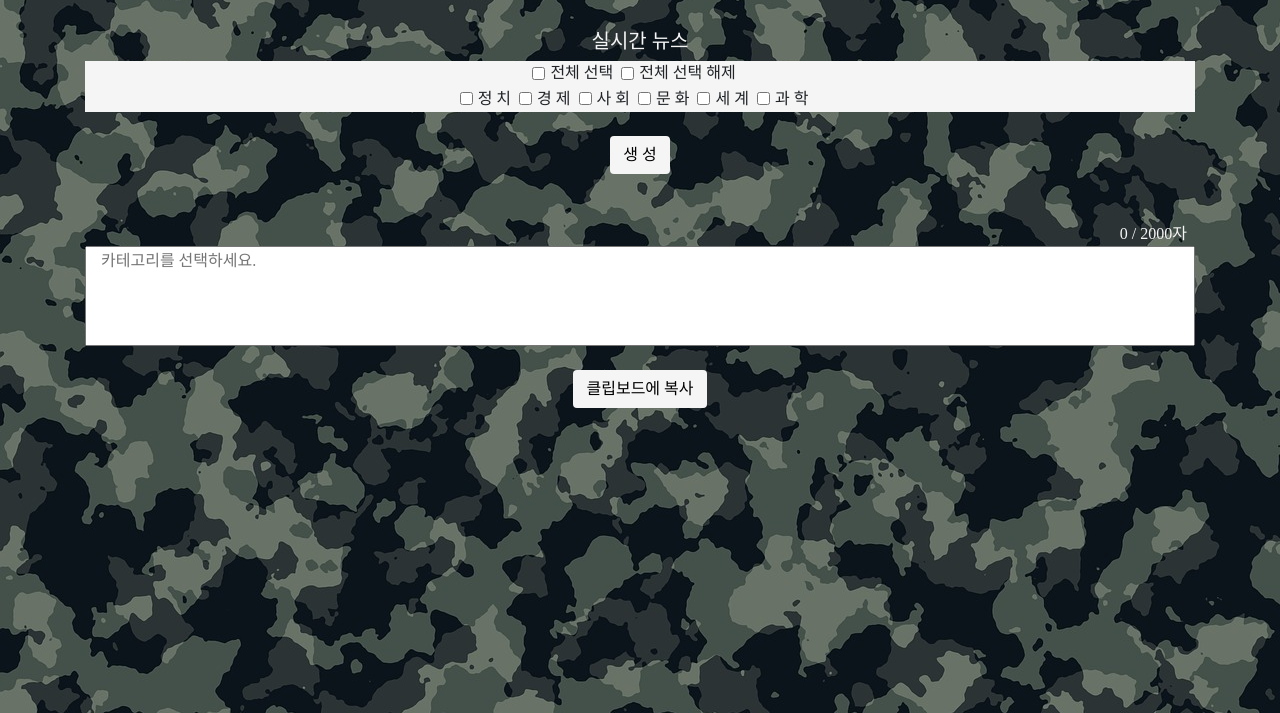
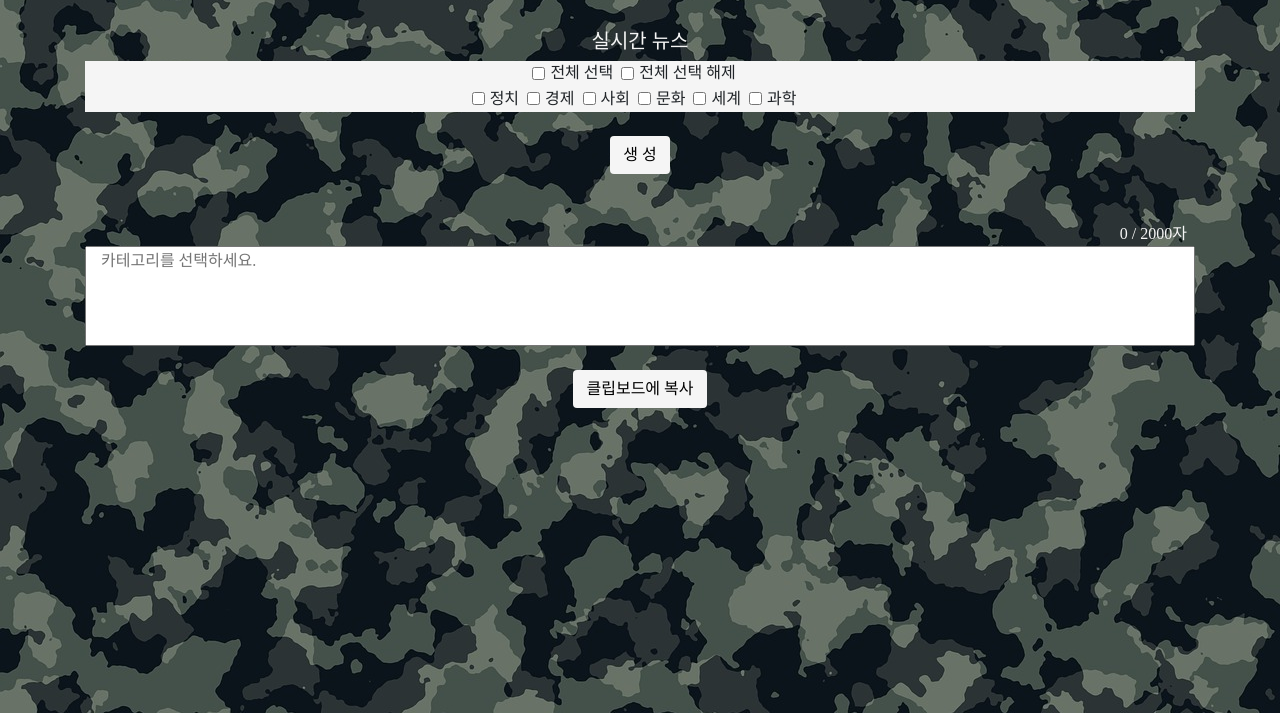
Before and after one commit to harry-jooyoung-kim/Inpyundaily, a plain HTML site: page index.html in a window 1280 px wide. Shown: the part 87-800 px from the top of the page. Drawn offline with nearby package versions, Linux system fonts and the light colour scheme; a web font is replaced by a local one.

Commit message:
nothing to commit

```diff
--- a/index.html
+++ b/index.html
@@ -27,22 +27,22 @@
         <form name="news" action="">
             <div class="form-check form-check-inline">
                 <input class="form-check-input" type="checkbox" name='options' id="checkbox1_news" value="option1">
-                <label class="form-check-label" for="checkbox1_news">정 치</label>
+                <label class="form-check-label" for="checkbox1_news">정치</label>
                 &nbsp;&nbsp;
                 <input class="form-check-input" type="checkbox" name='options' id="checkbox2_news" value="option2">
-                <label class="form-check-label" for="checkbox2_news">경 제</label>
+                <label class="form-check-label" for="checkbox2_news">경제</label>
                 &nbsp;&nbsp;
                 <input class="form-check-input" type="checkbox" name='options' id="checkbox3_news" value="option3">
-                <label class="form-check-label" for="checkbox3_news">사 회</label>
+                <label class="form-check-label" for="checkbox3_news">사회</label>
                 &nbsp;&nbsp;
                 <input class="form-check-input" type="checkbox" name='options' id="checkbox4_news" value="option4">
-                <label class="form-check-label" for="checkbox4_news">문 화</label>
+                <label class="form-check-label" for="checkbox4_news">문화</label>
                 &nbsp;&nbsp;
                 <input class="form-check-input" type="checkbox" name='options' id="checkbox5_news" value="option5">
-                <label class="form-check-label" for="checkbox5_news">세 계</label>
+                <label class="form-check-label" for="checkbox5_news">세계</label>
                 &nbsp;&nbsp;
                 <input class="form-check-input" type="checkbox" name='options' id="checkbox6_news" value="option6">
-                <label class="form-check-label" for="checkbox6_news">과 학</label>
+                <label class="form-check-label" for="checkbox6_news">과학</label>
 
             </div>
         </form>
```
